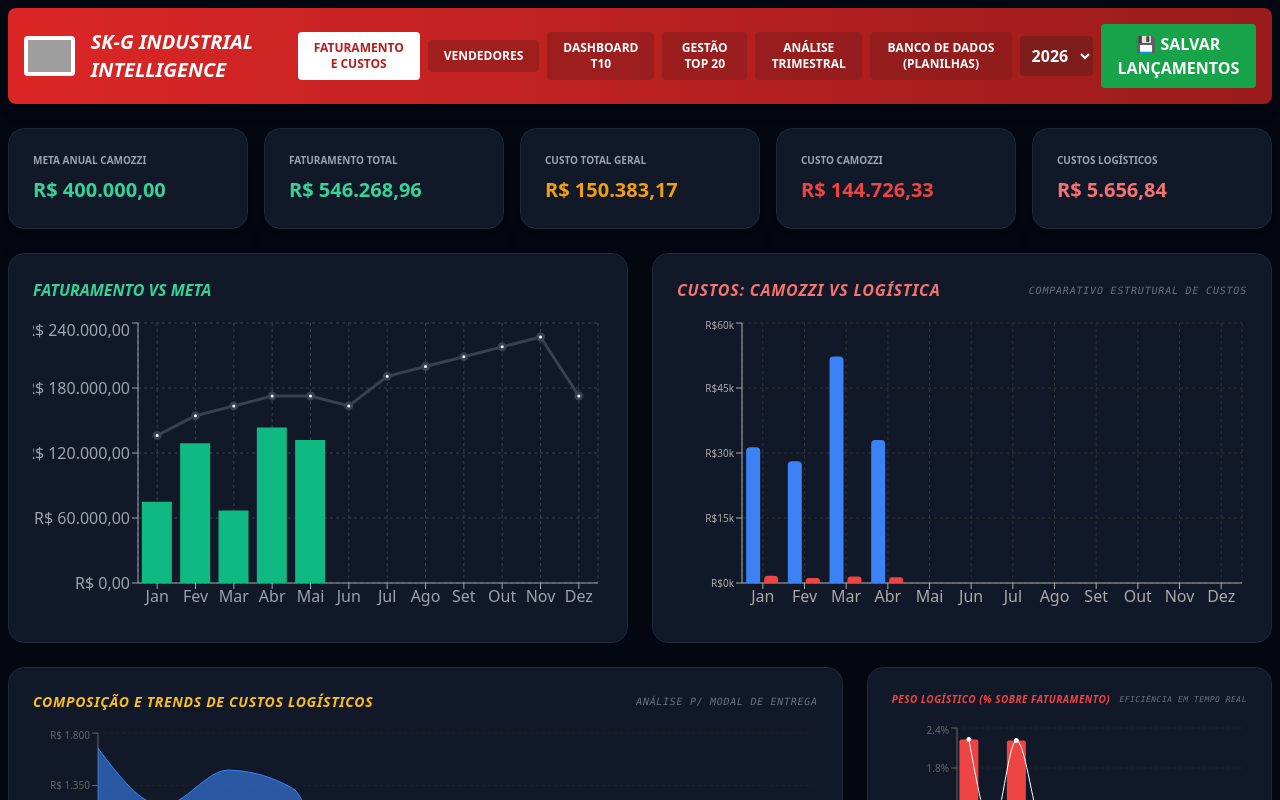
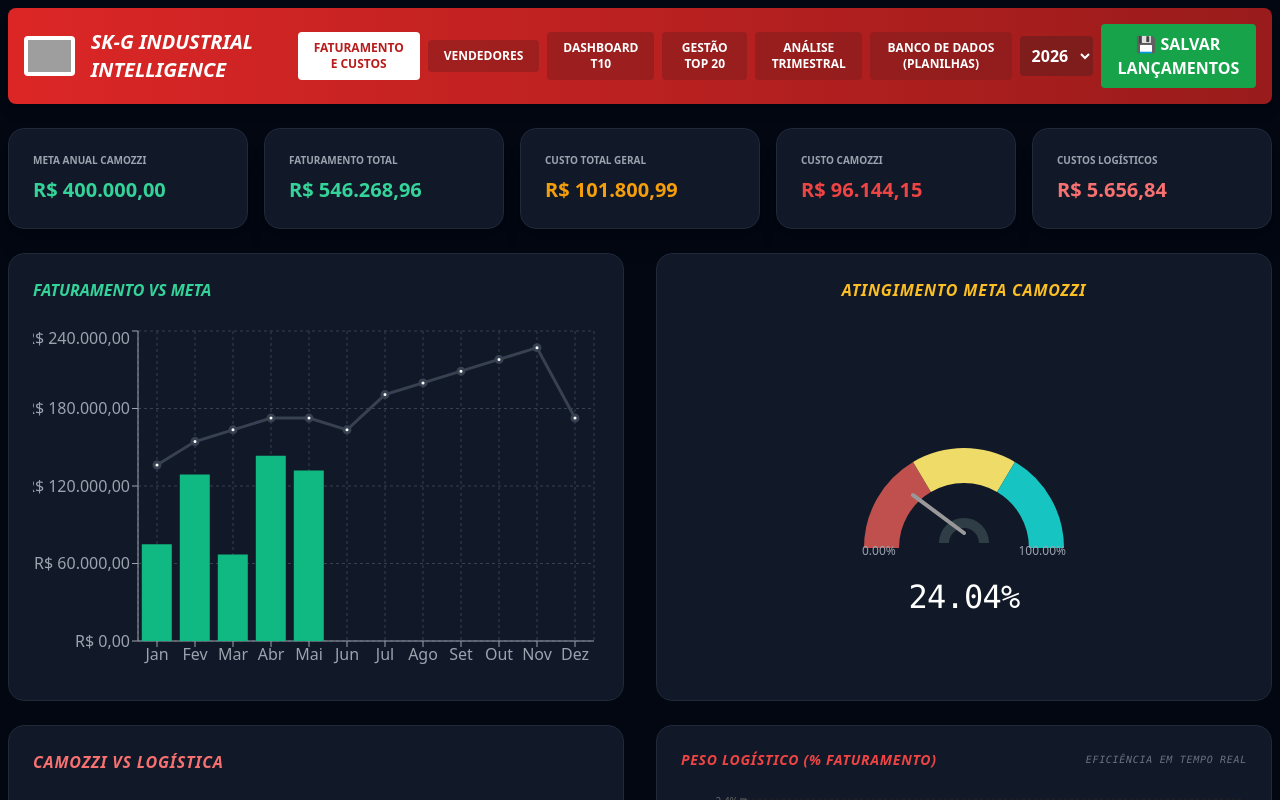
Before and after one commit to juliokarine7l-Solution/Painel-BI-da-SK-G-Automa-o, a React (Vite) app: page / in a window 1280 px wide. Shown: the top 800 px of the page. Built offline with nearby package versions, Linux system fonts and the light colour scheme; grey boxes are pictures that could not be loaded.

Commit message:
feat: add gauge chart and Camozzi performance table
Integrate GaugeChart component for visual tracking and update data structure to include Camozzi metadata, enhancing monitoring of procurement efficiency and sales goals.

```diff
--- a/App.tsx
+++ b/App.tsx
@@ -2,11 +2,12 @@
 import React, { useState, useMemo, useEffect } from 'react';
 import {
   BarChart, Bar, XAxis, YAxis, CartesianGrid, Tooltip, ResponsiveContainer,
-  ComposedChart, Line, AreaChart, Area
+  ComposedChart, Line, AreaChart, Area, PieChart, Pie, Cell
 } from 'recharts';
 import { initialClients, initialMonthlyData, initialSalespersonData, initialCustosEficiencia, initialGestaoTop20, initialQuarterlyHistory, QuarterlyData, initialSalespeopleConfig } from './src/data';
 import { ChartWrapper } from './components/ChartWrapper';
 import { DatabaseManager } from './src/components/DatabaseManager';
+import { GaugeChart } from './src/components/GaugeChart';
 
 const formatBRL = (value: number): string =>
   new Intl.NumberFormat('pt-BR', { style: 'currency', currency: 'BRL', minimumFractionDigits: 2 }).format(value || 0);
@@ -90,7 +91,7 @@ const App: React.FC = () => {
   const [selectedClientT10, setSelectedClientT10] = useState('Consolidado T10');
   const [selectedQuarterAnalysis, setSelectedQuarterAnalysis] = useState('1º');
 
-  // Migrate to exact 2026 meta goal
+  // Migrate to exact 2026 meta goal and custos structure
   useEffect(() => {
      setMetas((prev: typeof metaMensal) => {
          const currentTotal = prev.reduce((acc, m) => acc + m.meta, 0);
@@ -99,7 +100,33 @@ const App: React.FC = () => {
          }
          return prev;
      });
+
+     setCustos((prev: any[]) => {
+         if (prev && prev.length > 0 && ('eficiencia' in prev[0] || !('metaCamozzi' in prev[0]))) {
+             return initialCustosEficiencia.map((initItem, idx) => {
+                 const prevItem = prev[idx] || {};
+                 // Keep the newly requested materia prima inputs from initialCustosEficiencia but users could have edited the other fields
+                 return { ...initItem, faturamento: prevItem.faturamento || initItem.faturamento, zmExpress: prevItem.zmExpress || 0, tercExpress: prevItem.tercExpress || 0, correios: prevItem.correios || 0 };
+             });
+         }
+         return prev;
+     });
   }, []);
+
+  useEffect(() => {
+     setCustos((prev: any[]) => {
+         let changed = false;
+         const next = prev.map((c, idx) => {
+             const m = metas[idx];
+             if (m && c.faturamento !== m.r2026) {
+                 changed = true;
+                 return { ...c, faturamento: m.r2026 };
+             }
+             return c;
+         });
+         return changed ? next : prev;
+     });
+  }, [metas]);
 
   const totalBilling2026 = useMemo(() => metas.reduce((acc: any, m: any) => acc + m.r2026, 0), [metas]);
   const metaAno = useMemo(() => metas.reduce((acc: any, m: any) => acc + m.meta, 0), [metas]);
@@ -108,8 +135,9 @@ const App: React.FC = () => {
   // Migration: Reset local data if stale or incorrect
 
   const metaAnualCamozzi = useMemo(() => custos.reduce((acc: any, m: any) => acc + m.metaCamozzi, 0), [custos]);
-  const custoTotalCamozzi = useMemo(() => custos.reduce((acc: any, m: any) => acc + m.custoCamozzi, 0), [custos]);
-  const custoTotalOutros = useMemo(() => custos.reduce((acc: any, m: any) => acc + m.custoOutros, 0), [custos]);
+  const custoTotalCamozzi = useMemo(() => custos.reduce((acc: any, m: any) => acc + m.materiaPrima, 0), [custos]);
+  const custoTotalOutros = useMemo(() => custos.reduce((acc: any, m: any) => acc + (m.zmExpress + m.tercExpress + m.correios), 0), [custos]);
+  const percCamozziGlobal = metaAnualCamozzi > 0 ? (custoTotalCamozzi / metaAnualCamozzi) * 100 : 0;
 
   const quarterlySummaries = useMemo(() => {
     const byYear: Record<string, number> = {};
@@ -197,7 +225,7 @@ const App: React.FC = () => {
            <section className="grid grid-cols-5 gap-4">
               <div className="bg-gray-900 p-6 rounded-2xl border border-gray-800 shadow-xl">
                 <p className="text-[10px] text-gray-400 uppercase font-bold">Meta Anual Camozzi</p>
-                <p className="text-xl font-black mt-2 text-emerald-400">{formatBRL(400000)}</p>
+                <p className="text-xl font-black mt-2 text-emerald-400">{formatBRL(metaAnualCamozzi)}</p>
               </div>
               <div className="bg-gray-900 p-6 rounded-2xl border border-gray-800 shadow-xl">
                 <p className="text-[10px] text-gray-400 uppercase font-bold">Faturamento Total</p>
@@ -209,18 +237,18 @@ const App: React.FC = () => {
               </div>
               <div className="bg-gray-900 p-6 rounded-2xl border border-gray-800 shadow-xl">
                 <p className="text-[10px] text-gray-400 uppercase font-bold">Custo Camozzi</p>
-                <p className="text-xl font-black mt-2 text-red-500">{formatBRL(custos.reduce((a,c) => a + c.materiaPrima, 0))}</p>
+                <p className="text-xl font-black mt-2 text-red-500">{formatBRL(custoTotalCamozzi)}</p>
               </div>
               <div className="bg-gray-900 p-6 rounded-2xl border border-gray-800 shadow-xl">
                 <p className="text-[10px] text-gray-400 uppercase font-bold">Custos Logísticos</p>
-                <p className="text-xl font-black mt-2 text-red-400">{formatBRL(custos.reduce((a: any,c: any) => a + c.zmExpress + c.tercExpress + c.correios, 0))}</p>
+                <p className="text-xl font-black mt-2 text-red-400">{formatBRL(custoTotalOutros)}</p>
               </div>
            </section>
 
-           <section className="grid grid-cols-2 gap-6">
+           <section className="grid grid-cols-1 lg:grid-cols-2 gap-8">
               <section className="bg-gray-900 p-6 rounded-2xl border border-gray-800">
-                <h2 className="text-emerald-400 font-bold italic mb-4">FATURAMENTO VS META</h2>
-                <ChartWrapper height={300}>
+                <h2 className="text-emerald-400 font-bold italic mb-6">FATURAMENTO VS META</h2>
+                <ChartWrapper height={350}>
                     <ComposedChart data={metas}>
                         <CartesianGrid stroke="#374151" strokeDasharray="3 3"/>
                         <XAxis dataKey="month" stroke="#9ca3af"/>
@@ -231,12 +259,23 @@ const App: React.FC = () => {
                     </ComposedChart>
                 </ChartWrapper>
               </section>
+
+              <section className="bg-gray-900 p-6 rounded-2xl border border-gray-800 flex flex-col justify-center">
+                <h2 className="text-amber-400 font-bold italic mb-6 uppercase tracking-wider text-center">
+                  ATINGIMENTO META CAMOZZI
+                </h2>
+                <div className="flex-1 min-h-[300px] flex items-center justify-center">
+                   <GaugeChart value={percCamozziGlobal} />
+                </div>
+              </section>
+           </section>
+
+           <section className="grid grid-cols-1 lg:grid-cols-2 gap-8">
               <section className="bg-gray-900 p-6 rounded-2xl border border-gray-800">
-                <h2 className="text-red-400 font-bold italic mb-4 uppercase tracking-wider flex justify-between items-center">
-                  <span>CUSTOS: CAMOZZI VS LOGÍSTICA</span>
-                  <span className="text-[10px] text-gray-500 font-mono font-normal">Comparativo Estrutural de Custos</span>
+                <h2 className="text-red-400 font-bold italic mb-6 uppercase tracking-wider flex justify-between items-center">
+                  <span>CAMOZZI VS LOGÍSTICA</span>
                 </h2>
-                <ChartWrapper height={300}>
+                <ChartWrapper height={350}>
                   <ComposedChart data={custos}>
                     <CartesianGrid strokeDasharray="3 3" stroke="#333" />
                     <XAxis dataKey="mes" stroke="#aaa" />
@@ -247,33 +286,13 @@ const App: React.FC = () => {
                   </ComposedChart>
                 </ChartWrapper>
               </section>
-           </section>
-
-           <section className="grid grid-cols-1 lg:grid-cols-3 gap-6">
-             <div className="lg:col-span-2 bg-gray-900 p-6 rounded-2xl border border-gray-800">
-                <h2 className="text-amber-400 font-bold italic mb-4 uppercase tracking-wider flex justify-between items-center text-sm">
-                  <span>COMPOSIÇÃO E TRENDS DE CUSTOS LOGÍSTICOS</span>
-                  <span className="text-[10px] text-gray-500 font-mono font-normal">Análise p/ Modal de Entrega</span>
-                </h2>
-                <ChartWrapper height={250}>
-                  <AreaChart data={custos}>
-                    <CartesianGrid strokeDasharray="3 3" stroke="#222" vertical={false} />
-                    <XAxis dataKey="mes" stroke="#666" fontSize={12} />
-                    <YAxis stroke="#666" fontSize={10} width={60} tickFormatter={v => formatBRL(v).split(',')[0]} />
-                    <Tooltip formatter={(v: number) => formatBRL(v)} contentStyle={{ backgroundColor: '#000', border: '1px solid #333' }} />
-                    <Area type="monotone" dataKey="zmExpress" stackId="1" stroke="#f59e0b" fill="#f59e0b" name="ZM Express" fillOpacity={0.6} />
-                    <Area type="monotone" dataKey="tercExpress" stackId="1" stroke="#ef4444" fill="#ef4444" name="Terc. Express" fillOpacity={0.6} />
-                    <Area type="monotone" dataKey="correios" stackId="1" stroke="#3b82f6" fill="#3b82f6" name="Correios" fillOpacity={0.6} />
-                  </AreaChart>
-                </ChartWrapper>
-             </div>
 
              <div className="bg-gray-900 p-6 rounded-2xl border border-gray-800">
-                <h2 className="text-red-500 font-bold italic mb-4 uppercase tracking-wider flex justify-between items-center text-[10px]">
-                  <span>PESO LOGÍSTICO (% SOBRE FATURAMENTO)</span>
-                  <span className="text-[8px] text-gray-500 font-mono font-normal">Eficiência em Tempo Real</span>
+                <h2 className="text-red-500 font-bold italic mb-6 uppercase tracking-wider flex justify-between items-center text-sm">
+                  <span>PESO LOGÍSTICO (% FATURAMENTO)</span>
+                  <span className="text-[10px] text-gray-500 font-mono font-normal">Eficiência em Tempo Real</span>
                 </h2>
-                <ChartWrapper height={200}>
+                <ChartWrapper height={320}>
                   <ComposedChart data={custos.map((c: any, idx: number) => ({
                     mes: c.mes,
                     perc: (c.faturamento > 0) ? (((c.zmExpress + c.tercExpress + c.correios) / c.faturamento) * 100) : 0
@@ -295,6 +314,26 @@ const App: React.FC = () => {
                       <div className="h-full bg-emerald-500" style={{ width: '50%' }}></div>
                    </div>
                 </div>
+             </div>
+           </section>
+
+           <section className="grid grid-cols-1 gap-8">
+             <div className="bg-gray-900 p-6 rounded-2xl border border-gray-800">
+                <h2 className="text-amber-400 font-bold italic mb-6 uppercase tracking-wider flex justify-between items-center text-sm">
+                  <span>COMPOSIÇÃO E TRENDS DE CUSTOS LOGÍSTICOS</span>
+                  <span className="text-[10px] text-gray-500 font-mono font-normal">Análise p/ Modal de Entrega</span>
+                </h2>
+                <ChartWrapper height={350}>
+                  <AreaChart data={custos}>
+                    <CartesianGrid strokeDasharray="3 3" stroke="#222" vertical={false} />
+                    <XAxis dataKey="mes" stroke="#666" fontSize={12} />
+                    <YAxis stroke="#666" fontSize={10} width={60} tickFormatter={v => formatBRL(v).split(',')[0]} />
+                    <Tooltip formatter={(v: number) => formatBRL(v)} contentStyle={{ backgroundColor: '#000', border: '1px solid #333' }} />
+                    <Area type="monotone" dataKey="zmExpress" stackId="1" stroke="#f59e0b" fill="#f59e0b" name="ZM Express" fillOpacity={0.6} />
+                    <Area type="monotone" dataKey="tercExpress" stackId="1" stroke="#ef4444" fill="#ef4444" name="Terc. Express" fillOpacity={0.6} />
+                    <Area type="monotone" dataKey="correios" stackId="1" stroke="#3b82f6" fill="#3b82f6" name="Correios" fillOpacity={0.6} />
+                  </AreaChart>
+                </ChartWrapper>
              </div>
            </section>
 
--- a/src/components/DatabaseManager.tsx
+++ b/src/components/DatabaseManager.tsx
@@ -63,6 +63,48 @@ export const DatabaseManager = ({
             <DataGrid title="Planilha: Metas Mensais" data={metas} setData={setMetas} />
             <DataGrid title="Planilha: Lançamentos de Vendedores" data={vendedorData} setData={setVendedorData} />
             <DataGrid title="Planilha: Custos e Logística" data={custos} setData={setCustos} />
+
+            <div className="bg-gray-900 border border-gray-800 rounded-xl mt-4 overflow-hidden shadow-xl">
+               <h3 className="text-white font-bold p-4 text-base italic border-b border-gray-800">Desempenho Mensal (Matéria-Prima Camozzi)</h3>
+               <div className="overflow-x-auto">
+                 <table className="w-full text-left text-sm text-gray-400">
+                    <thead className="bg-[#1f2937] text-gray-400 text-xs uppercase font-bold">
+                       <tr>
+                          <th className="px-4 py-3">MÊS</th>
+                          <th className="px-4 py-3">META CAMOZZI</th>
+                          <th className="px-4 py-3">REALIZADO</th>
+                          <th className="px-4 py-3">% ATINGIMENTO</th>
+                       </tr>
+                    </thead>
+                    <tbody>
+                       {custos.map((row: any, i: number) => {
+                          const meta = row.metaCamozzi || 0;
+                          const realizado = row.materiaPrima || 0;
+                          let atingimento = "0.00%";
+                          let atingimentoClass = "text-amber-500";
+                          if (meta > 0) {
+                              const perc = (realizado / meta) * 100;
+                              atingimento = perc.toFixed(2) + "%";
+                              if (realizado === 0 && (row.mes !== 'Jan' && row.mes !== 'Fev' && row.mes !== 'Mar' && row.mes !== 'Abr' && row.mes !== 'Mai')) {
+                                  atingimento = "0.00%";
+                                  atingimentoClass = "text-amber-500";
+                              } else {
+                                  atingimentoClass = perc < 50 ? 'text-red-500' : 'text-amber-500';
+                              }
+                          }
+                          return (
+                             <tr key={i} className="border-b border-gray-800 hover:bg-gray-800/50">
+                                <td className="px-4 py-3 font-medium text-white">{row.mes}</td>
+                                <td className="px-4 py-3">{new Intl.NumberFormat('pt-BR', { style: 'currency', currency: 'BRL' }).format(meta)}</td>
+                                <td className="px-4 py-3 text-white">{new Intl.NumberFormat('pt-BR', { style: 'currency', currency: 'BRL' }).format(realizado)}</td>
+                                <td className={`px-4 py-3 font-black ${atingimentoClass}`}>{atingimento}</td>
+                             </tr>
+                          );
+                       })}
+                    </tbody>
+                 </table>
+               </div>
+            </div>
             <DataGrid title="Planilha: Histórico Trimestral" data={quarterlyHistory} setData={setQuarterlyHistory} />
             <DataGrid title="Planilha: Gestão Top 20" data={flattenedTop20} setData={setFlattenedTop20} />
 
--- /dev/null
+++ b/src/components/GaugeChart.tsx
@@ -0,0 +1,73 @@
+import React from 'react';
+import { PieChart, Pie, Cell, ResponsiveContainer } from 'recharts';
+
+interface GaugeProps {
+  value: number; // percentage 0-100
+}
+
+export const GaugeChart: React.FC<GaugeProps> = ({ value }) => {
+  const data = [
+    { name: 'Low', value: 33, color: '#C0504D' }, // Dark Red
+    { name: 'Medium', value: 34, color: '#EEDB68' }, // Yellow/Gold
+    { name: 'High', value: 33, color: '#16C4C1' } // Teal/Cyan
+  ];
+
+  // Calculate needle angle
+  const clampedValue = Math.min(Math.max(value, 0), 100);
+  const totalAngle = 180;
+  // 180 degrees corresponds to 0, 0 degrees corresponds to 100
+  const needleAngle = 180 - (clampedValue / 100) * totalAngle;
+
+  const RADIAN = Math.PI / 180;
+  // The center based on 300x300 viewBox
+  const cx = 150;
+  const cy = 150;
+
+  const needleLength = 70;
+  // The tip of the needle
+  const tipX = cx + needleLength * Math.cos(needleAngle * RADIAN);
+  const tipY = cy - needleLength * Math.sin(needleAngle * RADIAN);
+
+  const needleSvg = (
+    <g>
+      {/* Outer base semi-circle */}
+      <path d={`M ${cx - 20} ${cy} A 20 20 0 0 1 ${cx + 20} ${cy}`} fill="none" stroke="#2F3E46" strokeWidth={10} />
+      {/* Needle Line */}
+      <line x1={cx} y1={cy - 10} x2={tipX} y2={tipY} stroke="#999" strokeWidth={4} strokeLinecap="round" />
+    </g>
+  );
+
+  return (
+    <div className="relative w-full h-full flex flex-col items-center justify-center bg-transparent rounded-xl p-2 min-h-[250px]">
+       <div className="w-[300px] h-[160px] relative mt-4">
+         <ResponsiveContainer width="100%" height={300}>
+            <PieChart>
+              <Pie
+                data={data}
+                cx="50%"
+                cy={150}
+                startAngle={180}
+                endAngle={0}
+                innerRadius={65}
+                outerRadius={100}
+                stroke="none"
+                dataKey="value"
+              >
+                {data.map((entry, index) => (
+                  <Cell key={`cell-${index}`} fill={entry.color} />
+                ))}
+              </Pie>
+            </PieChart>
+         </ResponsiveContainer>
+         <svg viewBox="0 0 300 300" className="absolute top-0 left-0 w-full h-[300px] pointer-events-none">
+            {needleSvg}
+         </svg>
+       </div>
+       <div className="flex justify-between w-[220px] px-2 relative -top-[10px] text-gray-400 text-xs font-medium">
+          <span>0.00%</span>
+          <span>100.00%</span>
+       </div>
+       <p className="text-[32px] font-normal relative top-1 tracking-tight text-white mb-2 font-mono">{value.toFixed(2)}%</p>
+    </div>
+  );
+};
--- a/src/data.ts
+++ b/src/data.ts
@@ -49,18 +49,18 @@ export const initialSalespeopleConfig = [
 ];
 
 export const initialCustosEficiencia = [
-  { mes: 'Jan', faturamento: 74919.58, materiaPrima: 31344.54, zmExpress: 0, tercExpress: 824.58, correios: 845.58 },
-  { mes: 'Fev', faturamento: 128909.00, materiaPrima: 28093.48, zmExpress: 0, tercExpress: 781.94, correios: 397.56 },
-  { mes: 'Mar', faturamento: 66982.36, materiaPrima: 52293.43, zmExpress: 0, tercExpress: 902.48, correios: 579.19 },
-  { mes: 'Abr', faturamento: 143492.90, materiaPrima: 32994.88, zmExpress: 0, tercExpress: 716.77, correios: 608.74 },
-  { mes: 'Mai', faturamento: 95305.69, materiaPrima: 0, zmExpress: 0, tercExpress: 0, correios: 0 },
-  { mes: 'Jun', faturamento: 0, materiaPrima: 0, zmExpress: 0, tercExpress: 0, correios: 0 },
-  { mes: 'Jul', faturamento: 0, materiaPrima: 0, zmExpress: 0, tercExpress: 0, correios: 0 },
-  { mes: 'Ago', faturamento: 0, materiaPrima: 0, zmExpress: 0, tercExpress: 0, correios: 0 },
-  { mes: 'Set', faturamento: 0, materiaPrima: 0, zmExpress: 0, tercExpress: 0, correios: 0 },
-  { mes: 'Out', faturamento: 0, materiaPrima: 0, zmExpress: 0, tercExpress: 0, correios: 0 },
-  { mes: 'Nov', faturamento: 0, materiaPrima: 0, zmExpress: 0, tercExpress: 0, correios: 0 },
-  { mes: 'Dez', faturamento: 0, materiaPrima: 0, zmExpress: 0, tercExpress: 0, correios: 0 }
+  { mes: 'Jan', faturamento: 74919.58, metaCamozzi: 29287.00, materiaPrima: 26250.08, zmExpress: 0, tercExpress: 824.58, correios: 845.58 },
+  { mes: 'Fev', faturamento: 128909.00, metaCamozzi: 31000.00, materiaPrima: 10383.59, zmExpress: 0, tercExpress: 781.94, correios: 397.56 },
+  { mes: 'Mar', faturamento: 66982.36, metaCamozzi: 34393.00, materiaPrima: 28857.32, zmExpress: 0, tercExpress: 902.48, correios: 579.19 },
+  { mes: 'Abr', faturamento: 143492.90, metaCamozzi: 34367.00, materiaPrima: 22426.32, zmExpress: 0, tercExpress: 716.77, correios: 608.74 },
+  { mes: 'Mai', faturamento: 95305.69, metaCamozzi: 34400.00, materiaPrima: 8226.84, zmExpress: 0, tercExpress: 0, correios: 0 },
+  { mes: 'Jun', faturamento: 0, metaCamozzi: 34383.00, materiaPrima: 0, zmExpress: 0, tercExpress: 0, correios: 0 },
+  { mes: 'Jul', faturamento: 0, metaCamozzi: 34600.00, materiaPrima: 0, zmExpress: 0, tercExpress: 0, correios: 0 },
+  { mes: 'Ago', faturamento: 0, metaCamozzi: 34817.00, materiaPrima: 0, zmExpress: 0, tercExpress: 0, correios: 0 },
+  { mes: 'Set', faturamento: 0, metaCamozzi: 34633.00, materiaPrima: 0, zmExpress: 0, tercExpress: 0, correios: 0 },
+  { mes: 'Out', faturamento: 0, metaCamozzi: 34500.00, materiaPrima: 0, zmExpress: 0, tercExpress: 0, correios: 0 },
+  { mes: 'Nov', faturamento: 0, metaCamozzi: 34333.00, materiaPrima: 0, zmExpress: 0, tercExpress: 0, correios: 0 },
+  { mes: 'Dez', faturamento: 0, metaCamozzi: 29287.00, materiaPrima: 0, zmExpress: 0, tercExpress: 0, correios: 0 }
 ];
 export interface GestaoTop20Client {
   id: number;
```
